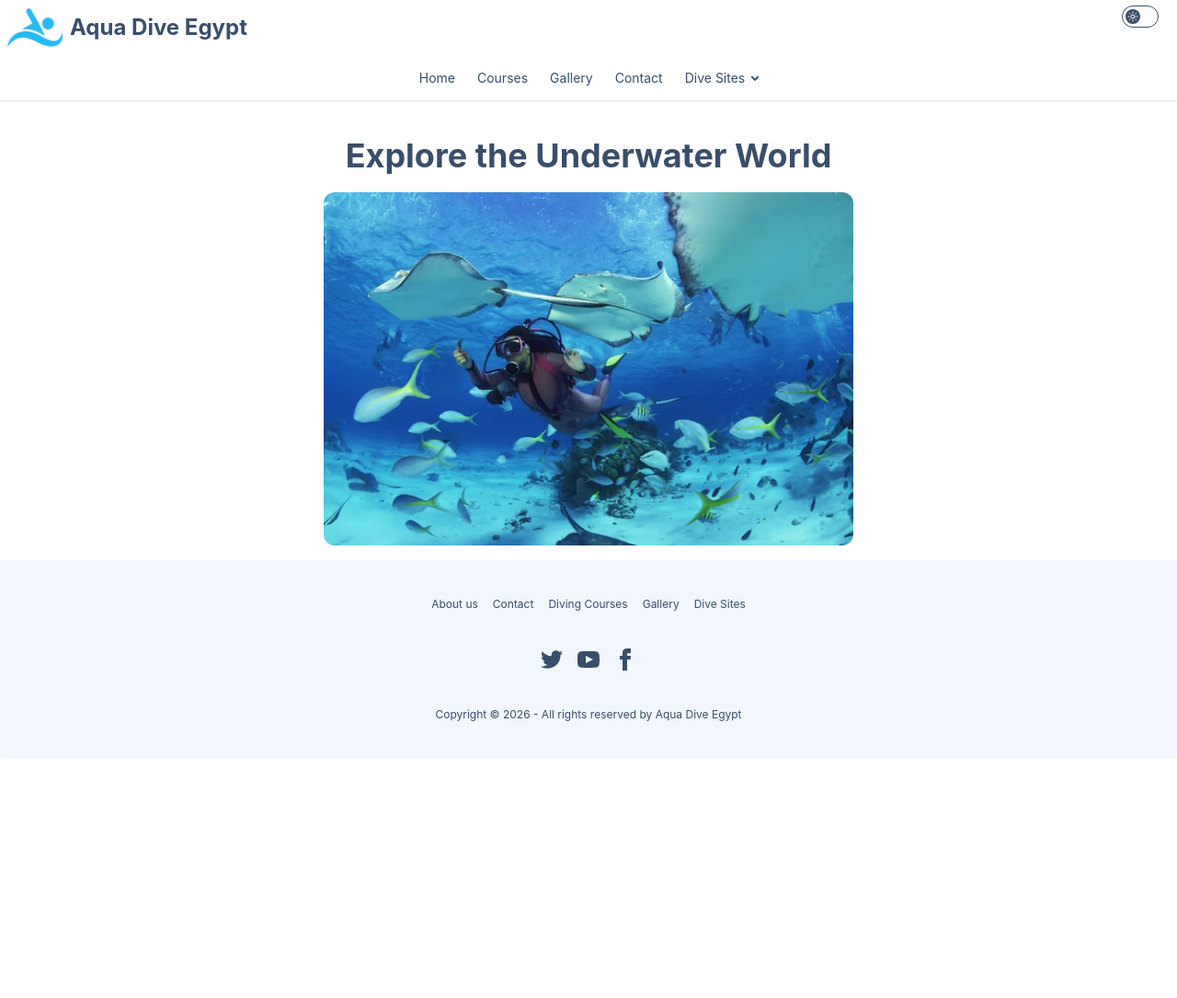
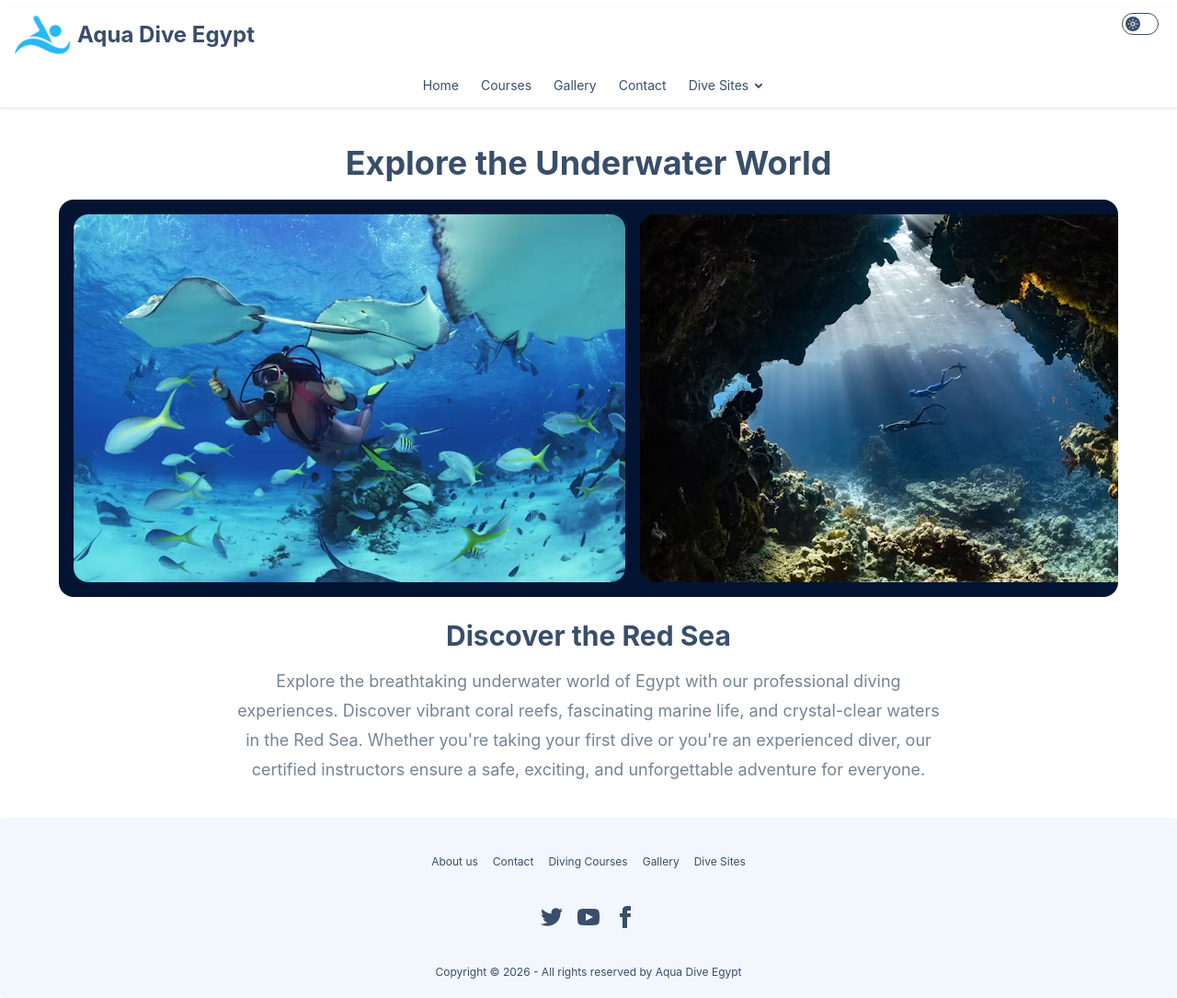
Before and after one commit to jillan-hussein/blue-ocean, a website built with Vite: page index.html in a window 1280 px wide. Shown: the whole page at 92% size. Before the commit the page ends 825 px from the top, so only its background shows below. Built offline with nearby package versions, Linux system fonts and the light colour scheme.

Commit message:
Full pg Done

```diff
--- a/index.html
+++ b/index.html
@@ -13,7 +13,7 @@
     <body class="min-h-screen flex flex-col">
       <!-- HEADER  -->
       <header>
-        <div class="flex flex-col bg-base-100 shadow-sm pt-0">
+        <div class="flex flex-col bg-base-100 shadow-sm pl-2 mt-2">
           <!-- logo -->
           <div class="flex-1 flex flex-row pl-2 gap-2">
             <img src="/swimming-silhouette.png"
@@ -80,14 +80,57 @@
           the
           Underwater
           World</h2>
-        <img src="/DiverUnderwater.png"
-          alt="Diver underwater"
-          class="w-full max-w-xl rounded-xl object-contain">
+
+        <!-- Images  -->
+        <div
+          class="carousel carousel-center bg-neutral rounded-box
+  max-w-md md:max-w-2xl lg:max-w-4xl xl:max-w-6xl
+  space-x-4 p-4
+  transition-all duration-300 hover:bg-blue-300">
+          <div class="carousel-item">
+            <img
+              src="/DiverUnderwater.png"
+              class="rounded-box" />
+          </div>
+          <div class="carousel-item">
+            <img
+              src="/DiverUnderwater2.png"
+              class="rounded-box" />
+          </div>
+          <div class="carousel-item">
+            <img
+              src="/DiverUnderwater3.png"
+              class="rounded-box" />
+          </div>
+          <div class="carousel-item">
+            <img
+              src="/DiverUnderwater4.png"
+              class="rounded-box" />
+          </div>
+        </div>
+        <div class="text-center max-w-3xl mx-auto mt-6">
+          <h3 class="text-2xl md:text-3xl font-bold mb-4">
+            Discover the Red Sea
+          </h3>
+
+          <p class="text-base md:text-lg text-base-content/70 leading-8 mb-5">
+            Explore the breathtaking underwater world of Egypt with our
+            professional
+            diving experiences. Discover vibrant coral reefs, fascinating marine
+            life,
+            and crystal-clear waters in the Red Sea. Whether you're taking your
+            first
+            dive or you're an experienced diver, our certified instructors
+            ensure a
+            safe, exciting, and unforgettable adventure for everyone.
+          </p>
+        </div>
       </div>
+
     </main>
     <!-- FOOTER  -->
     <footer
-      class="footer footer-horizontal footer-center bg-base-200 text-base-content rounded p-10 text-xs">
+      class="footer footer-horizontal footer-center bg-base-200 text-base-content rounded p-10 text-xs pb-5">
       <nav class="grid grid-flow-col gap-4 ">
         <a class="no-underline hover:text-blue-400 cursor-pointer">About
           us</a>
```
Also changed, not shown: public/DiverUnderwater2.png (added), public/DiverUnderwater3.png (added), public/DiverUnderwater4.png (added).
